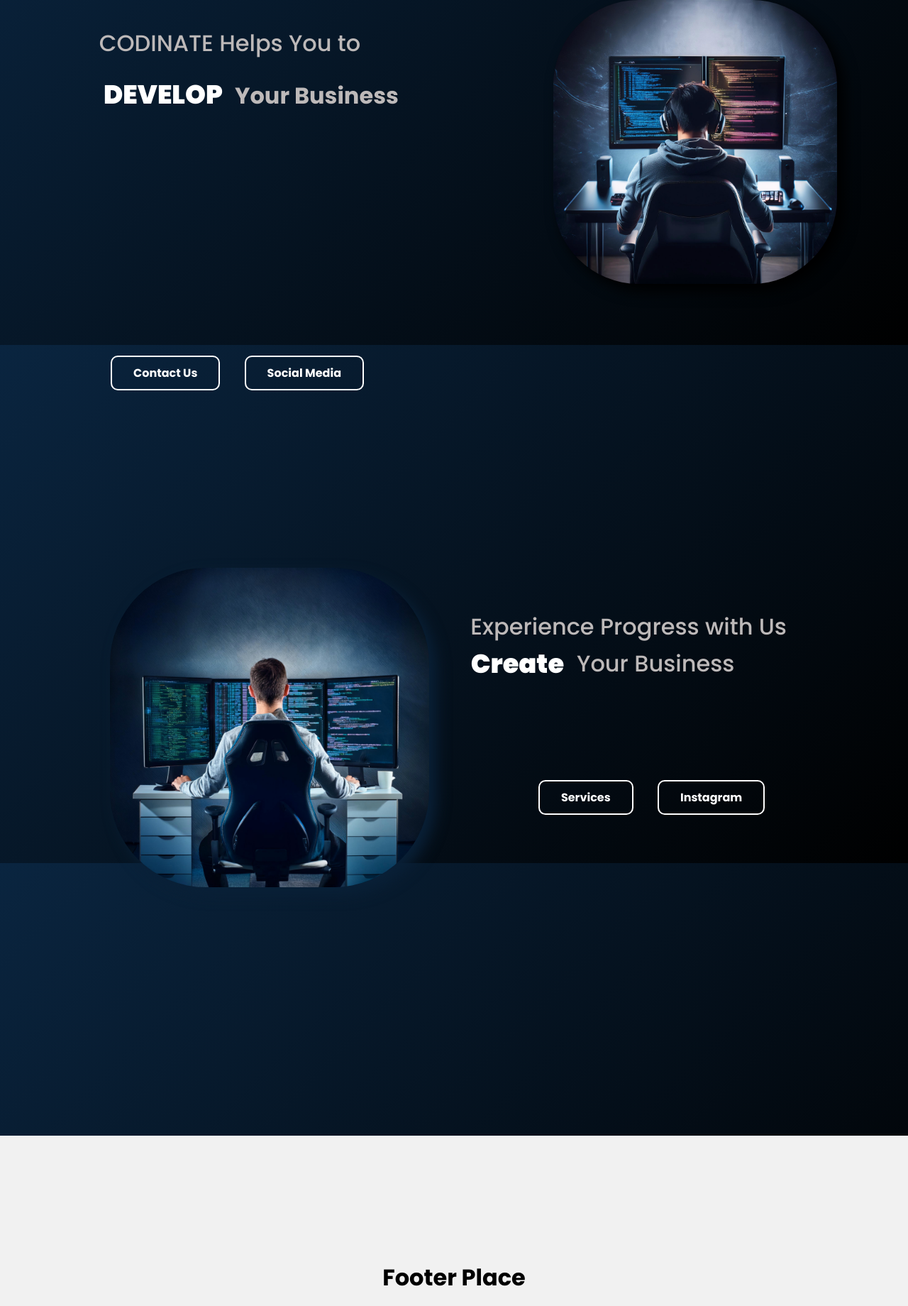
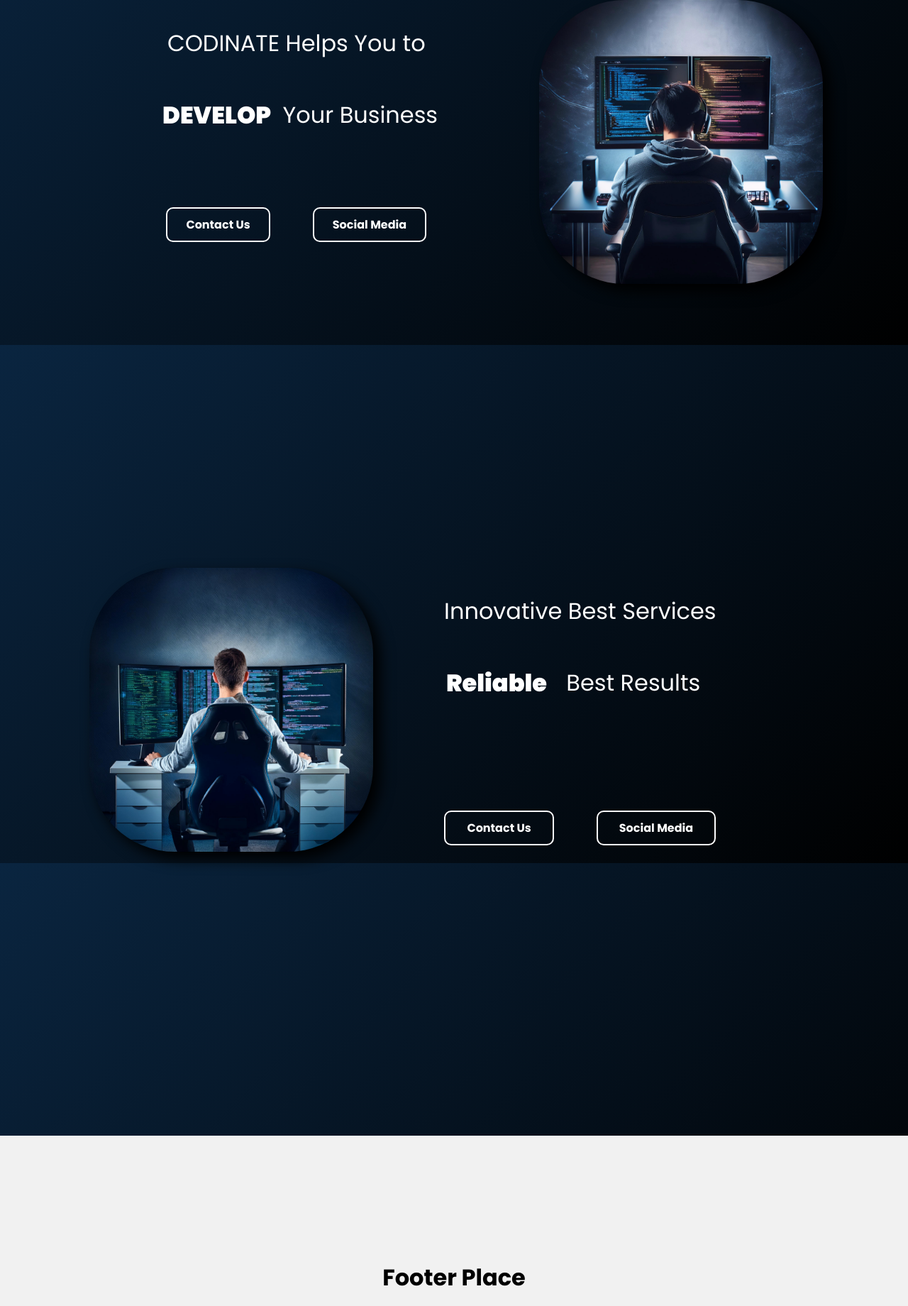
Before and after one commit to martinStar2005/codinate_web, a Django app: page / in a window 1280 px wide. Shown: the part 244-2084 px from the top of the page at 71% size. Run offline with Django 5.2, Linux system fonts and the light colour scheme.

Commit message:
optimize

```diff
--- a/home/templates/home/index.html
+++ b/home/templates/home/index.html
@@ -80,37 +80,38 @@
                         <h2>Your Business</h2>
                     </div>
                     <div class="buttons">
-                        <a class="first-button" href="#">
+                        <a>
                             <button>Contact Us</button>
                         </a>
-                        <a class="second-button" href="#">
+                        <a>
                             <button>Social Media</button>
                         </a>
                     </div>
                 </div>
                 <img src="{% static 'images/programming2.png' %}" alt="Programming illustration">
             </div>
-
             <div class="second-element">
-                <img src="{% static 'images/programming.png' %}" alt="Programming example">
+                <img src="{% static 'images/programming.png' %}" alt="Programming illustration">
                 <div class="detail">
-                    <h2>Experience Progress with Us</h2>
+                    <h1>Innovative Best Services</h1>
                     <div class="second-line">
                         <div>
-                            <span>Create</span>
+                            <span>Reliable</span>
                         </div>
-                        <h2>Your Business</h2>
+                        <h2> Best Results</h2>
                     </div>
                     <div class="buttons">
-                        <a href="#">
-                            <button>Services</button>
+                        <a>
+                            <button>Contact Us</button>
                         </a>
-                        <a href="#">
-                            <button>Instagram</button>
+                        <a>
+                            <button>Social Media</button>
                         </a>
                     </div>
                 </div>
+
             </div>
+
         </div>
     </main>
     <footer>
--- a/static/css/style.css
+++ b/static/css/style.css
@@ -104,72 +104,75 @@
     margin: 0 auto;
 }
 
-.first-element {
+#container > div {
     display: flex;
     margin: 0 30px;
+    width: 95%;
     height: 100vh;
 }
 
-.first-element > div {
-    margin-right: 70px;
-    margin-bottom: 60px;
+#container .first-element > .detail,
+#container .second-element > .detail {
+    width: 600px;
     display: flex;
     flex-direction: column;
+    padding: 10px 18px;
+    margin: 0 50px 50px 0;
     align-items: center;
+    position: relative;
+}
+
+
+.detail h1,
+.detail h2,
+.detail span {
+    color: var(--page-text);
 
 }
 
-.first-element .second-line {
-    display: flex;
-    align-items: center;
+.detail h1, .detail h2 {
+    font-weight: 400;
+    font-size: 2rem;
 }
 
-
-.first-element span {
-    display: inline-block;
-    font-size: 2.3rem;
-    font-weight: 900;
-    position: relative;
-    top: 3px;
-    left: 20px;
-    margin-right: 80px;
-    color: var(--page-text);
+.first-element .detail h2 {
+    margin-left: 180px;
 }
 
-.first-element h1 {
-    margin-bottom: 0;
-    font-weight: 500;
-    color: #bdb9b9;
-    font-size: 2rem;
-    position: relative;
-    left: -20px;
-
+.first-element > .detail span {
+    font-weight: 900;
+    position: absolute;
+    left: 103px;
+    top: 138px;
+    font-size: 2.1rem;
 }
 
-.first-element .detail > h2 {
-    margin-left: -25px;
-    position: relative;
-    top: 30px;
+.second-element .detail h2 {
+    margin-left: 150px;
 }
 
-.first-element .detail {
-    display: flex;
-    flex-direction: column;
-    align-items: center;
-    justify-content: start;
-    position: relative;
-    top: 10px;
+.second-element > .detail span {
+    font-weight: 900;
+    position: absolute;
+    left: 103px;
+    top: 138px;
+    font-size: 2.1rem;
 }
 
-.first-element .second-line h2 {
-    color: #bdb9b9;
-    margin-left: 125px;
-    font-size: 2rem;
+.buttons {
+    display: flex;
+    padding: 10px;
+    margin: 70px 5px;
+}
+
+#container .first-element > .second-line,
+#container .second-element > .second-line {
+    display: flex;
 }
 
 #container .first-element button {
     border: 2px solid #FFFFFF;
-    padding: 10px 30px;
+    padding: 10px 26px;
     background: none;
     color: #FFFFFF;
     font-size: 1rem;
@@ -177,7 +180,7 @@
     border-radius: 10px;
     cursor: pointer;
     transition: all 0.3s ease-in;
-    margin: 50px 0 0 30px;
+    margin: 0 30px;
 }
 
 #container .first-element button:hover {
@@ -202,92 +205,15 @@
 
 }
 
-#container .first-element img {
+#container img {
     width: 400px;
     height: 400px;
     filter: drop-shadow(10px 10px 10px #000000);
     border-radius: 30%;
-    position: absolute;
-    right: 100px;
-
+    margin: 0 auto;
 }
 
-#container .second-element img {
-    width: 450px;
-    height: 450px;
-    filter: drop-shadow(10px 10px 10px #092037);
-    border-radius: 30%;
-
-}
-
-.first-element .buttons {
-    position: relative;
-    left: 0;
-    bottom: 200px;
-}
-
-.second-element {
-    display: flex;
-    justify-content: space-around;
-    margin: 0 20px;
-    height: 100vh;
-
-}
-
-
-.second-element > div {
-    margin-bottom: 60px;
-    display: flex;
-    flex-direction: column;
-    align-items: center;
-
-}
-
-.second-element .second-line {
-    display: flex;
-    align-items: center;
-}
-
-
-.second-element span {
-    display: inline-block;
-    font-size: 2.3rem;
-    font-weight: 900;
-    position: relative;
-    top: 18px;
-    right: 18px;
-    color: var(--page-text);
-}
-
-.second-element h2 {
-    margin-bottom: 0;
-    font-weight: 500;
-    color: #bdb9b9;
-    font-size: 2rem;
-}
-
-.second-element .detail > h2 {
-    margin-left: -35px;
-    position: relative;
-    top: 22px;
-}
-
-.second-element .detail {
-    display: flex;
-    flex-direction: column;
-    align-items: center;
-    justify-content: start;
-    position: relative;
-    top: 10px;
-}
-
-.second-element .second-line h2 {
-    position: relative;
-    bottom: 0;
-    margin-right: 90px;
-}
-
-#container .second-element button {
+.buttons button {
     border: 2px solid #FFFFFF;
     padding: 10px 30px;
     background: none;
@@ -297,25 +223,16 @@
     border-radius: 10px;
     cursor: pointer;
     transition: all 0.3s ease-in;
-    margin: 50px 0 0 30px;
+    margin: 50px 30px;
 }
 
-#container .second-element button:hover {
+
+#container button:hover {
     color: var(--button-hover-text);
     background-color: var(--button-hover-background);
     font-weight: 800;
 }
 
-.first-element .buttons {
-    position: absolute;
-    left: 0;
-    bottom: 200px;
-}
-
-.second-element .buttons {
-    position: relative;
-    bottom: -90px;
-}
 
 footer {
     width: 100%;
@@ -326,7 +243,7 @@
     align-items: center;
 }
 
-span {
+.choices span {
     margin-bottom: 10px;
 }
 
@@ -359,6 +276,7 @@
         height: 120px;
     }
 }
+
 @keyframes languageAnimationRemove {
     0% {
         opacity: 1;
```
